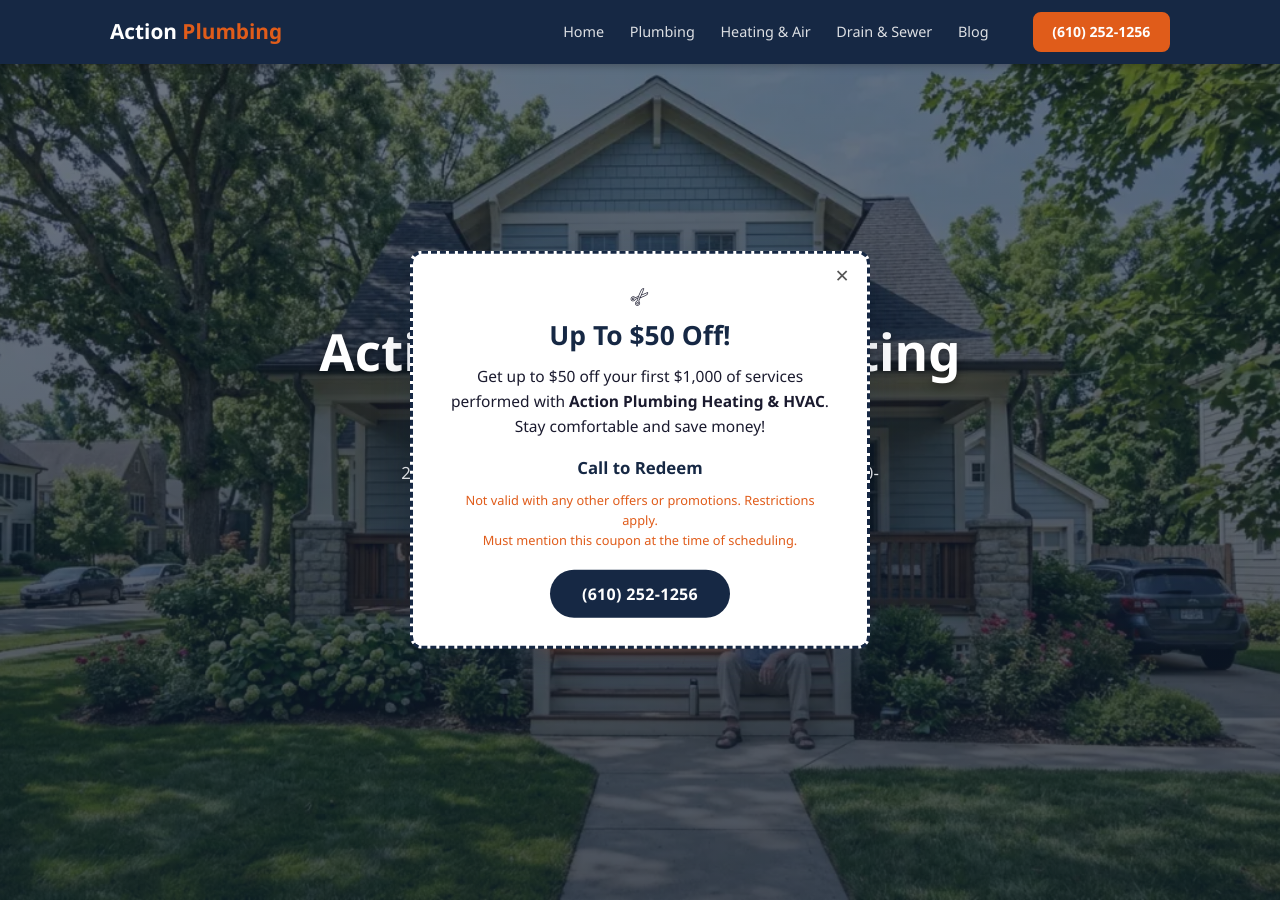
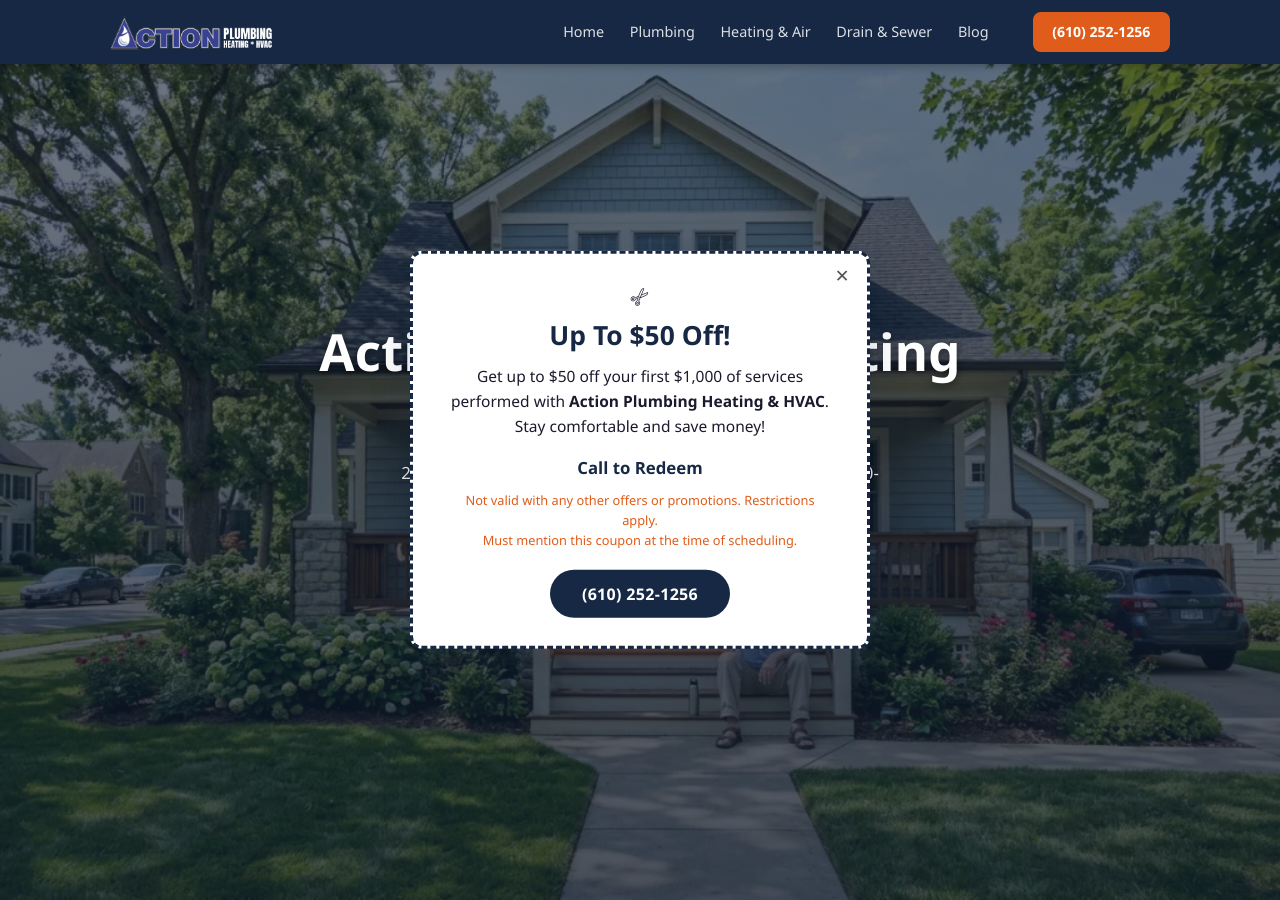
Before and after one commit to JimmyFlame77/Action-Plumbing, a Jekyll site: the page built from index.html, in a window 1280 px wide and 900 px high. Built offline with Jekyll 4.4.1, drawn with Linux system fonts in a browser that asks for light colours.

Commit message:
Updated header logo

```diff
--- a/_includes/header.html
+++ b/_includes/header.html
@@ -2,7 +2,7 @@
   <div class="container">
     <nav class="nav">
       <a href="{{ site.data.site.main_site }}" class="logo">
-        Action<span class="logo-accent"> Plumbing</span>
+        <img src="{{ '/images/action-logo.png' | relative_url }}" alt="Action Plumbing" class="logo-img">
       </a>
       <ul class="nav-links" id="nav-links">
         <li><a href="{{ site.data.site.main_site }}">Home</a></li>
--- a/css/style.css
+++ b/css/style.css
@@ -59,8 +59,8 @@
   box-shadow: 0 2px 8px rgba(0,0,0,.25);
 }
 .nav { display: flex; align-items: center; gap: 1.5rem; height: 64px; }
-.logo { font-size: 1.3rem; font-weight: 900; color: var(--clr-white); white-space: nowrap; flex-shrink: 0; }
-.logo-accent { color: var(--clr-accent); }
+.logo { display: flex; align-items: center; flex-shrink: 0; }
+.logo-img { height: 38px; width: auto; display: block; }
 .nav-links { display: flex; gap: .1rem; margin-left: auto; }
 .nav-links li a {
   color: rgba(255,255,255,.85); font-size: .9rem; font-weight: 500;
```
